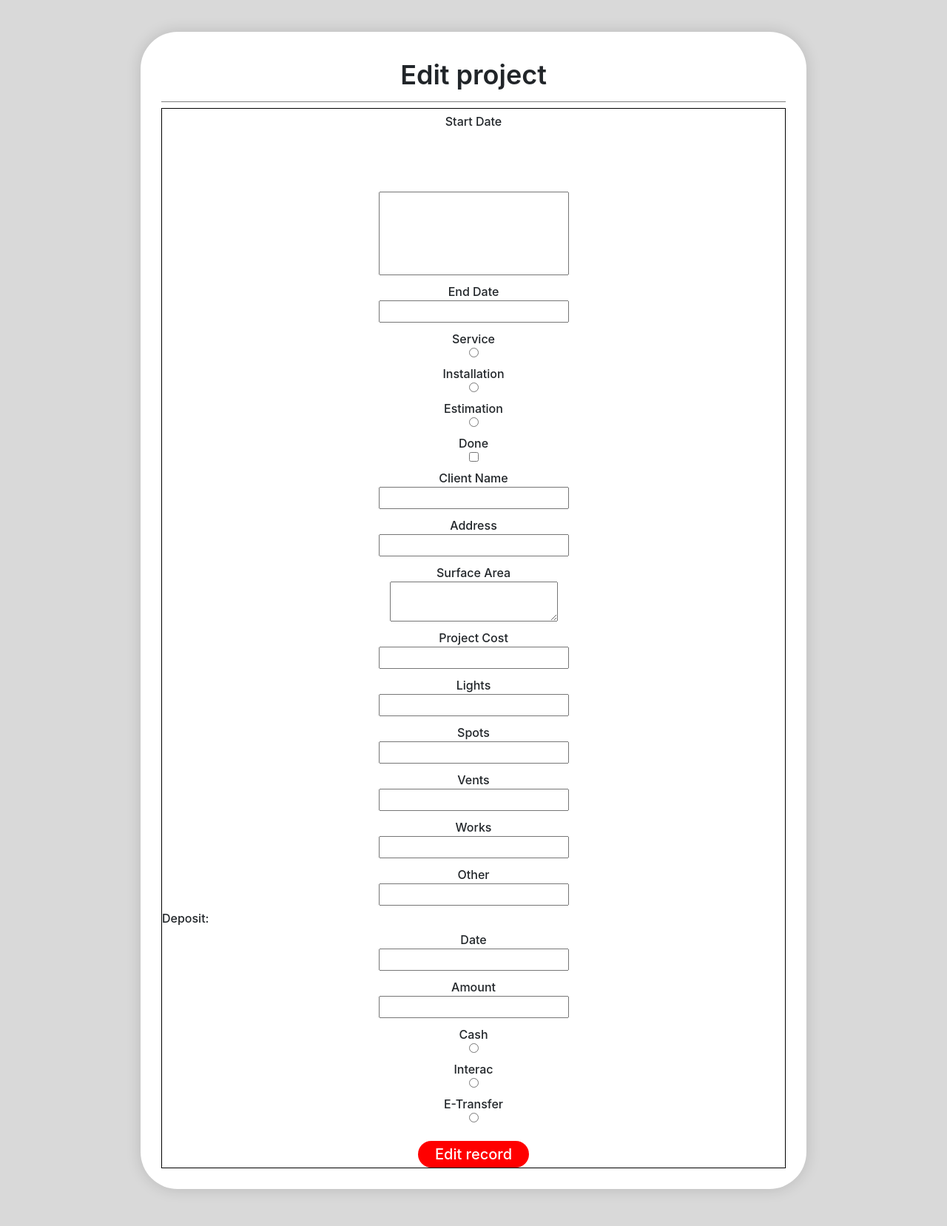
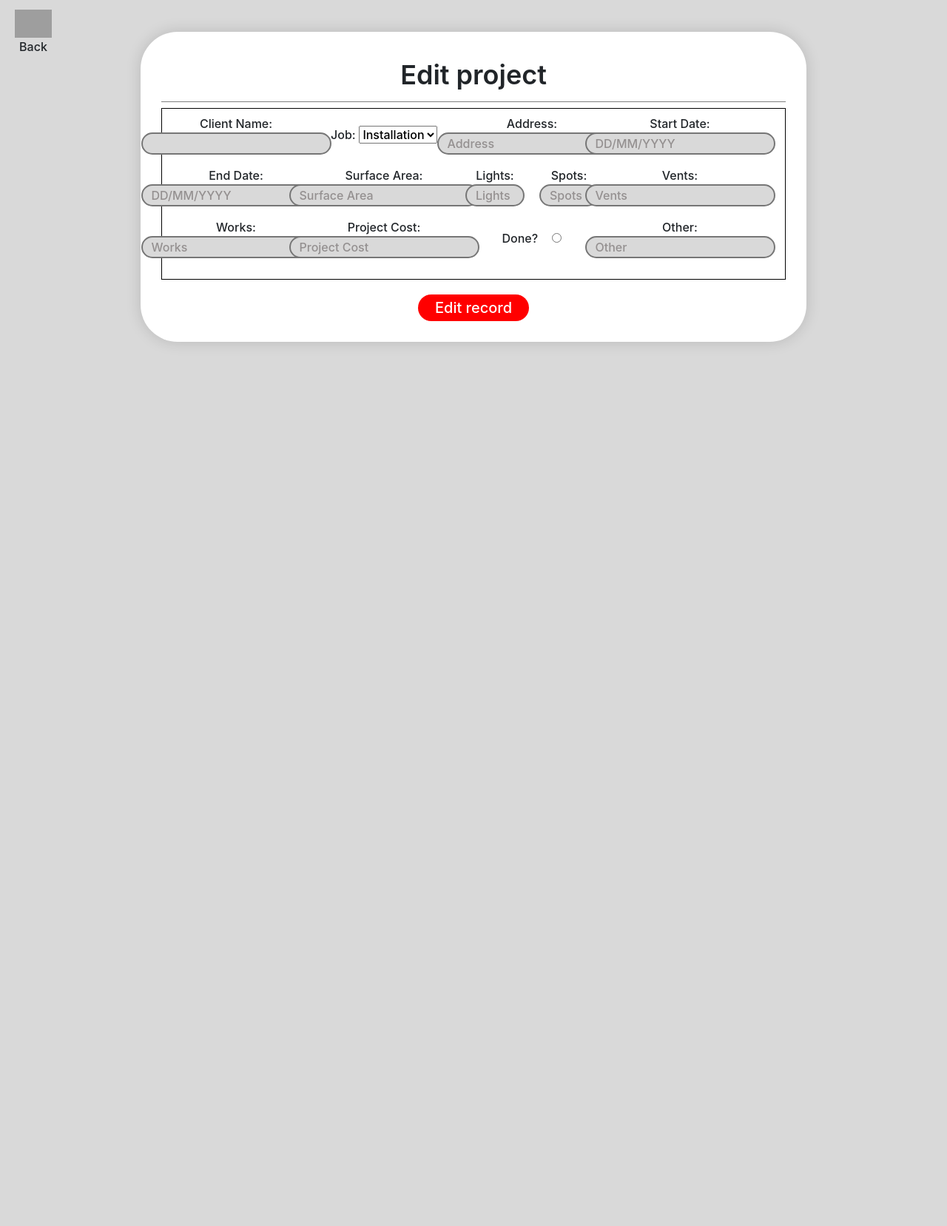
Before and after one commit to DatPika/System-Development-ECommerce, a PHP site: template app/views/Project/edit.php in a window 1280 px wide. Shown: the part 139-1796 px from the top of the page at 74% size. After the commit the page ends 604 px from the top, so only its background shows below. Run offline with PHP 8.4, Linux system fonts and the light colour scheme; the template is opened without the code that fills it, so the values that code supplies are empty; grey boxes are pictures that could not be loaded.

Commit message:
project create and edit changes

```diff
--- a/app/views/Project/edit.php
+++ b/app/views/Project/edit.php
@@ -1,101 +1,81 @@
 <?php $this->view('shared/header',_('Edit Project')); ?>
-
+<figure class="back hover-underline-animation" onclick="history.back()">
+	 <img src="/images/back-arrow.png" alt="Go Back">
+	 <figcaption><?=_('Back')?></figcaption>
+</figure>
 <div class="createPage">
 
 	<div class="container">
 
 		<h1 class="form-title"><?= _('Edit project')?></h1>
-
 		<form method="post" action="">
-			<!-- TODO: implement an input box for user id/username and transfer the values of payment information-->
 			<div class="project-info">
-				<div class ="input-box">
-					<label><?= _('Start Date') ?></label><input type="text" name="startDate" id="clientName" value="<?= $data->startDate?>"required>
+				<div class="general-info">
+					<div>
+						<label><?= _('Client Name:') ?></label>
+						<input type="text" name="client" class="text-field" value="<?= $data->getClient()->clientName ?>">
 					</div>
-				<div class ="input-box">
-					<label><?= _('End Date') ?></label><input type="text" name="endDate" id="clientName" value="<?= $data->endDate?>">
+					<div class="renovation-type">
+						<label><?= _('Job:') ?></label>
+						<select name='job' class="job-type">
+							<option value='Installation'>Installation</option>
+							<option value='Service'>Service</option>
+							<option value='Estimation'>Estimation</option>
+						</select>
 					</div>
-				<div class ="input-box">
-					<label><?= _('Service') ?></label><input type="radio" name='job' id="cash" value="Service" required <?= ($data->job == 'Service') ? "checked" : "" ?>>
+					<div>
+						<label><?= _('Address:') ?></label>
+						<input type="text" name="address" class="text-field" placeholder="<?= _('Address') ?>" value="<?= $data->getClient()->address ?>">
 					</div>
-				<div class ="input-box">
-					<label><?= _('Installation') ?></label><input type="radio" name='job' id="interac"  value="Installation" required <?= ($data->job == 'Installation') ? "checked" : "" ?>>
+					<div>
+						<label><?= _('Start Date:') ?></label>
+						<input type="text" name="startDate" class="text-field" placeholder="<?= _('DD/MM/YYYY') ?>" value="<?= \app\core\TimeHelper::DTOutBrowser($data->startDate)?>">
 					</div>
-				<div class ="input-box">
-					<label><?= _('Estimation') ?></label><input type="radio" name='job' id="e-transfer"  value="Estimation" required <?= ($data->job == 'Estimation') ? "checked" : "" ?>>
+					<div>
+						<label><?= _('End Date:') ?></label>
+						<input type="text" name="endDate" class="text-field" placeholder="<?= _('DD/MM/YYYY') ?>" value="<?= ($data->endDate) ? \app\core\TimeHelper::DTOutBrowser($data->endDate) : "" ?>">
 					</div>
-				<div class ="input-box">
-					<label><?= _('Done') ?></label><input type="checkbox" name='done' id="done" required <?= ($data->job == 'Done') ? "checked" : "" ?>>
+					<div>
+						<label><?= _('Surface Area:') ?></label>
+						<input type="text" name="surfaceArea" class="text-field" placeholder="<?= _('Surface Area') ?>" value="<?= $data->surfaceArea ?>">
 					</div>
-				<div class ="input-box">
-					<label><?= _('Client Name') ?></label><input type="text" name="client" id="clientName" value="<?= $data->client_id?>" required>
+					<div class="lights-spots">
+						<div>
+							<label><?= _('Lights:') ?></label>
+							<input type="text" name="lights" class="text-field" placeholder="<?= _('Lights') ?>" value="<?= $data->lights ?>">
 						</div>
-				<div class ="input-box">
-					<label><?= _('Address') ?></label><input type="text" name="address" id="address" value="<?= $data->client_id?>" required>
-				</div>
-				<div class ="input-box">
-					<label><?= _('Surface Area') ?></label><textarea name="surfaceArea" id="surfaceArea"><?= $data->surfaceArea?></textarea>
-				</div>
-				<div class ="input-box">
-					<label><?= _('Project Cost') ?></label><input type="text" name="projectCost" id="projectCost" value="<?= $data->projectCost?>">
-				</div>
-				<div class ="input-box">
-					<label><?= _('Lights') ?></label><input type="text" name='lights' id="lights" value="<?= $data->lights?>" required>
-				</div>
-				<div class ="input-box">
-					<label><?= _('Spots') ?></label><input type="text" name='spots' id="spots" value="<?= $data->spots?>" required>
-				</div>
-				<div class ="input-box">
-					<label><?= _('Vents') ?></label><input type="text" name='vents' id="vents" value="<?= $data->vents?>"required>
-				</div>
-				<div class ="input-box">
-					<label><?= _('Works') ?></label><input type="text" name='works' id="works" value="<?= $data->works?>"required>
-				</div>
-				<div class ="input-box">
-					<label><?= _('Other') ?></label><input type="text" name='otherInformation' id="other" value="<?= $data->otherInformation?>" required>
-				</div>
-				<label>Deposit:</label>
-				<div class ="input-box">
-					<label><?= _('Date') ?></label><input type="text" name='date' id="date" required>
-				</div>
-				<div class ="input-box">
-					<label><?= _('Amount') ?></label><input type="text" name='amount' id="amonut" required>
-				</div>
-				<div class ="input-box">
-					<label><?= _('Cash') ?></label><input type="radio" name='deposit' id="cash" required>
-				</div>
-				<div class ="input-box">
-					<label><?= _('Interac') ?></label><input type="radio" name='deposit' id="interac" required>
-				</div>
-				<div class ="input-box">
-					<label><?= _('E-Transfer') ?></label><input type="radio" name='deposit' id="e-transfer" required>
-				</div>
-				<!--<label>Balance:</label>
-				<div class ="input-box">
-					<label></label><input type="text" name='date' id="date" required>
-				</div>
-				<div class ="input-box">
-					<label></label><input type="text" name='amount' id="amonut" required>
-				</div>
-				<div class ="input-box">
-					<label></label><input type="radio" name='balance' id="cash2" required>
-				</div>
-				<div class ="input-box">
-					<label></label><input type="radio" name='balance' id="interac2" required>
-				</div>
-				<div class ="input-box">
-					<label></label><input type="radio" name='balance' id="e-transfer2" required>
+						<div>
+							<label><?= _('Spots:') ?></label>
+							<input type="text" name="spots" class="text-field" placeholder="<?= _('Spots') ?>" value="<?= $data->spots ?>">
 						</div>
 					</div>
--->
+					<div>
+						<label><?= _('Vents:') ?></label>
+						<input type="text" name="vents" class="text-field" placeholder="<?= _('Vents') ?>" value="<?= $data->vents ?>">
+					</div>
+					<div>
+						<label><?= _('Works:') ?></label>
+						<input type="text" name="works" class="text-field" placeholder="<?= _('Works') ?>" value="<?= $data->works ?>">
+					</div>
+					<div>
+						<label><?= _('Project Cost:') ?></label>
+						<input type="text" name="projectCost" class="text-field" placeholder="<?= _('Project Cost') ?>" value="<?= $data->projectCost ?>">
+					</div>
+					<div class="is-done">
+						<label><?= _('Done?') ?></label>
+						<input type="radio" name="done">
+					</div>
+					<div>
+						<label><?= _('Other:') ?></label>
+						<input type="text" name="otherInformation" class="text-field" placeholder="<?= _('Other') ?>" value="<?= $data->otherInformation ?>">
+					</div>
+				</div>
+			</div>
 			<div class="form-submit-btn">
 				<input type="submit" name="action" value='<?= _('Edit record') ?>'>
 			</div>
-
 		</form>
-
 	</div>
-
 </div>
 
 <?php $this->view('shared/footer'); ?>
```
Also changed, not shown: app/views/Project/create.php (+12 -12 lines). Lines whose indentation alone changed are shown as unchanged.
